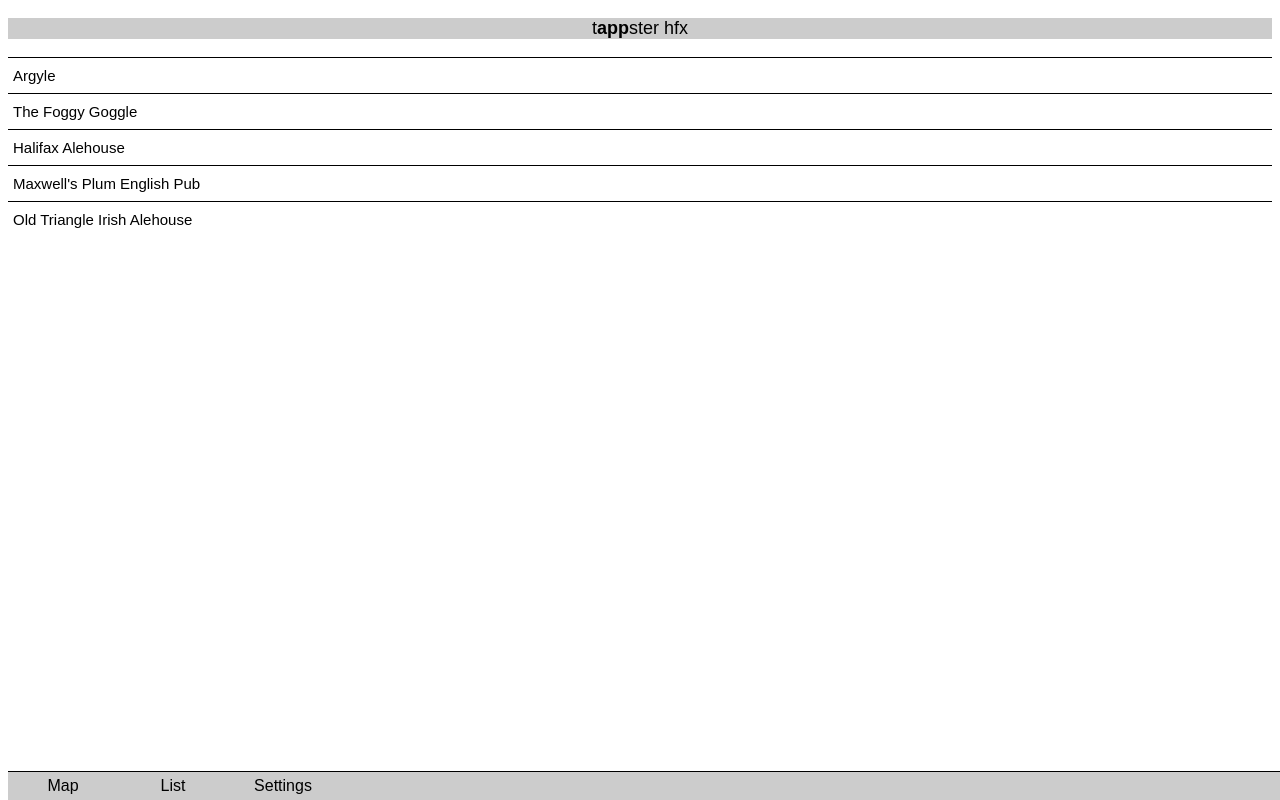
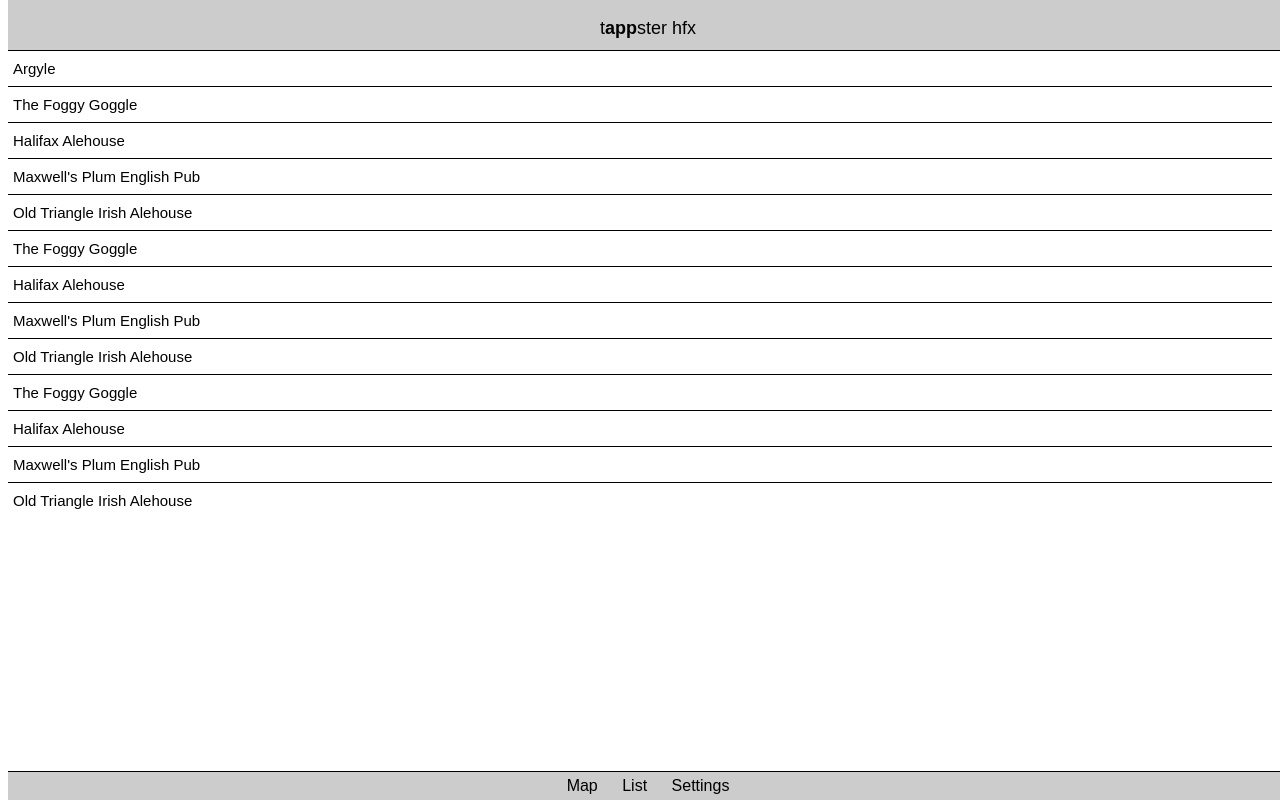
Before and after one commit to DylanTufford/Project, a plain HTML site: page index.html in a window 1280 px wide. Drawn offline with Linux system fonts and the light colour scheme.

Commit message:
Fixed header & footer and removed extra comma in jSON file

```diff
--- a/bars.json
+++ b/bars.json
@@ -20,7 +20,7 @@
 				{"category":"Beer", "weekday":"Sunday", "beverage":"All PEI Brewing", "price":11.75, "volume":32, "time":"All Day"},
 				{"category":"Beer", "weekday":"Sunday", "beverage":"All PEI Brewing", "price":16.95, "volume":48, "time":"All Day"},
 				{"category":"Beer", "weekday":"Sunday", "beverage":"All PEI Brewing", "price":19.95, "volume":60, "time":"All Day"},
-				{"category":"Beer", "weekday":"Monday", "beverage":"Rickard's Red", "price":24.95, "volume":80, "time":"All Day"},
+				{"category":"Beer", "weekday":"Monday", "beverage":"Rickard's Red", "price":24.95, "volume":80, "time":"All Day"}
 			]
 		},
 		{
@@ -88,6 +88,6 @@
 				{"category":"Martini", "weekday":"Saturday", "beverage":"Double Martinis", "price":6.00, "volume":2, "time":"4:00pm - 2:00am"},
 				{"category":"Beer", "weekday":"Sunday", "beverage":"Steiners", "price":6.50, "volume":36, "time":"All Day"}
 			]
-		},
+		}
 	]
 }
--- a/css/style.css
+++ b/css/style.css
@@ -6,58 +6,66 @@
 	color:#000000;
 }
 #header{
+	position: fixed;
+ 	top: 0px;
+ 	width: 100%;
 	font-size: 18px;
 	text-align: center;
 	background-color: #CCCCCC;
-	margin-top: 0;
+	height: 50px;
+	border-bottom: 1px solid black;
 }
-#header a, img{
-	float:left;
+#header a{
+	position: absolute;
+	left: 2px;
 	margin-right: 5px;
 	margin-left: 5px;
+	margin-top: 17px;
 }
 #header img{
-	height: 16px;
-	width: 16px;
+	height: 15px;
+	width: 15px;
 }
-#list {
+.list {
 	font-size:15px;
 }
-#list ul {
+.list ul {
 	list-style: none;
 	padding: 0;
 }
-#list ul li {
+.list ul li {
 	display:block;
 	line-height:35px;
 	padding-left: 5px;
   	border-top: 1px solid black;
  }
+#firstElement{
+	margin-top: 50px;
+ }
+ #lastElement{
+	margin-bottom: 25px;
+ }
  #list ul li strong{
 	margin-right: 7px;
  }
  #footer{
+ 	background-color: #CCCCCC;
+ 	border-top: 1px solid black;
  	position: fixed;
  	bottom: 0px;
  	width: 100%;
- 	background-color: #CCCCCC;
- 	float: left;
- 	margin: 0;
- 	border-top: 1px solid black;
  }
  #footer ul{
 	list-style: none;
+	text-align: center;
 	width: auto;
 	margin: auto;
 	padding: 0;
 }
-#footer li{
-	float: left;
+#footer ul li{
+	display: inline-block;
+	float: none;
+	padding:10px;
+	padding-top: 5px;
+	padding-bottom: 5px;
 }
-#footer li a{
-	display: block;
-	width: 100px;
-	text-align: center;
-	padding:5px;
-	text-decoration: none;
-}
--- a/index.html
+++ b/index.html
@@ -8,13 +8,21 @@
 		<div id="header">
 			<p>t<strong>app</strong>ster hfx</p>
 		</div>
-		<div id="list">
+		<div class="list">
 		   <ul>
-		      <li><a href="barInfo.html">Argyle</a></li>
+		      <li id="firstElement"><a href="barInfo.html">Argyle</a></li>
 		      <li><a href="barInfo.html">The Foggy Goggle</a></li>
 		      <li><a href="barInfo.html">Halifax Alehouse</a></li>
 		      <li><a href="barInfo.html">Maxwell's Plum English Pub</a></li>
 		      <li><a href="barInfo.html">Old Triangle Irish Alehouse</a></li>
+		      <li><a href="barInfo.html">The Foggy Goggle</a></li>
+		      <li><a href="barInfo.html">Halifax Alehouse</a></li>
+		      <li><a href="barInfo.html">Maxwell's Plum English Pub</a></li>
+		      <li><a href="barInfo.html">Old Triangle Irish Alehouse</a></li>
+		      <li><a href="barInfo.html">The Foggy Goggle</a></li>
+		      <li><a href="barInfo.html">Halifax Alehouse</a></li>
+		      <li><a href="barInfo.html">Maxwell's Plum English Pub</a></li>
+		      <li id="lastElement"><a href="barInfo.html">Old Triangle Irish Alehouse</a></li>
 		   </ul>
 		</div>
 		<div id="footer">
```
Also changed, not shown: barInfo.html (+2 -2 lines).
